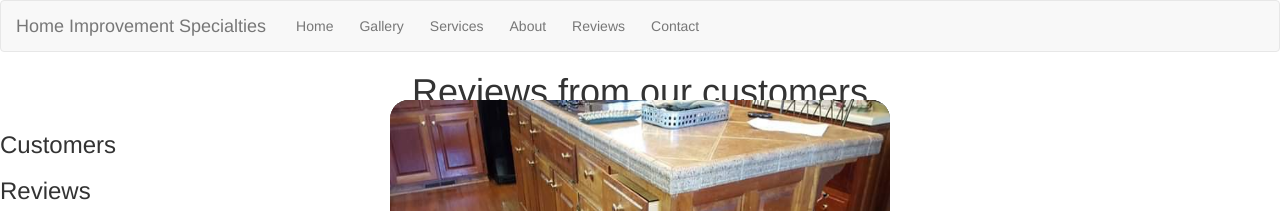
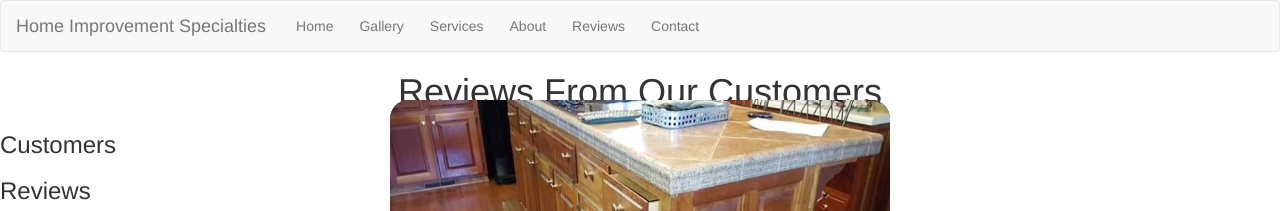
Before and after one commit to meaganmason/practice1, a plain HTML site: page navigation/reviews.html in a window 1280 px wide. Shown: the top 211 px of the page. Drawn offline with nearby package versions, Linux system fonts and the light colour scheme; files that its build step writes are made by us from their sources; a web font is replaced by a local one.

Commit message:
Update reviews.html

```diff
--- a/navigation/reviews.html
+++ b/navigation/reviews.html
@@ -32,7 +32,7 @@
               </ul>
  </nav>
 
-              <center><h1> Reviews from our customers</h1></center>
+              <center><h1> Reviews From Our Customers</h1></center>
               <div class=five><logo><img src="navigation/back.jpg" height="230" width="240"  border= "5" class="what" ></logo> </div>
   <div class=ex1>
     <body>
```
